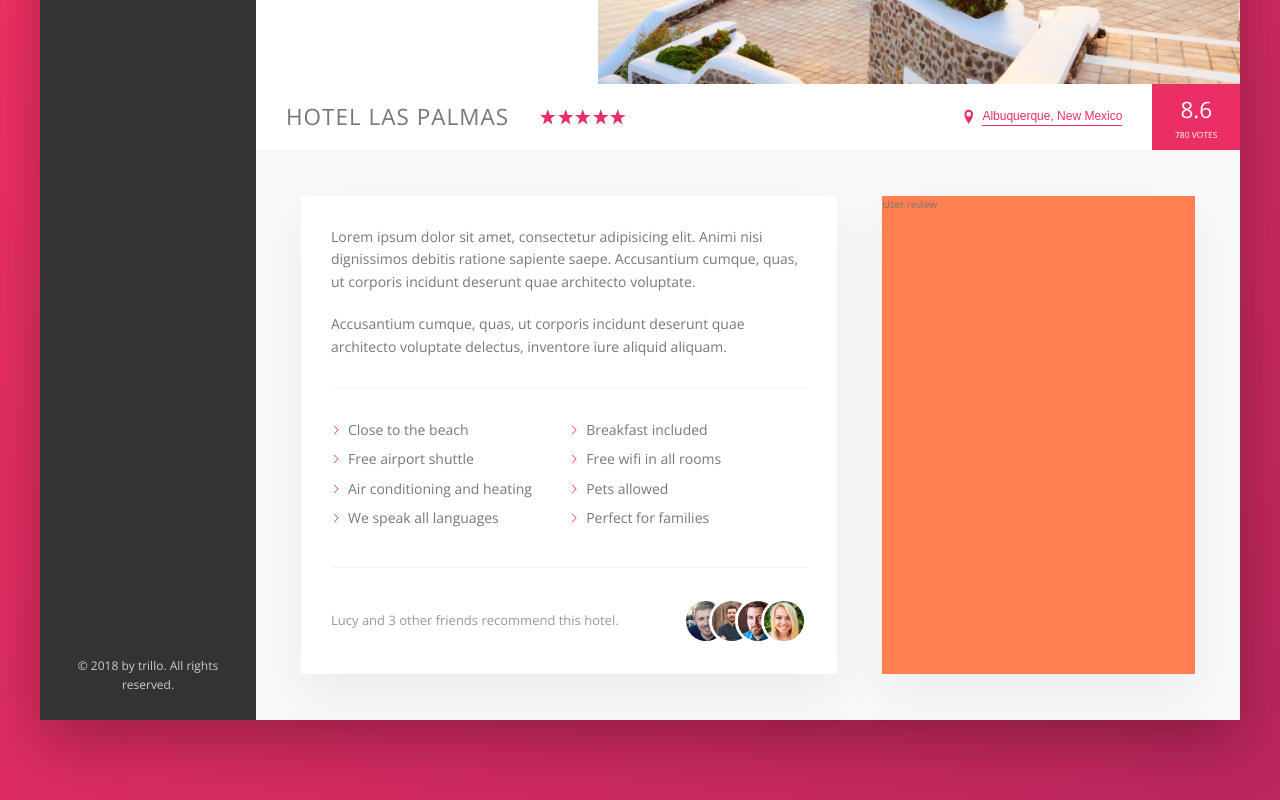
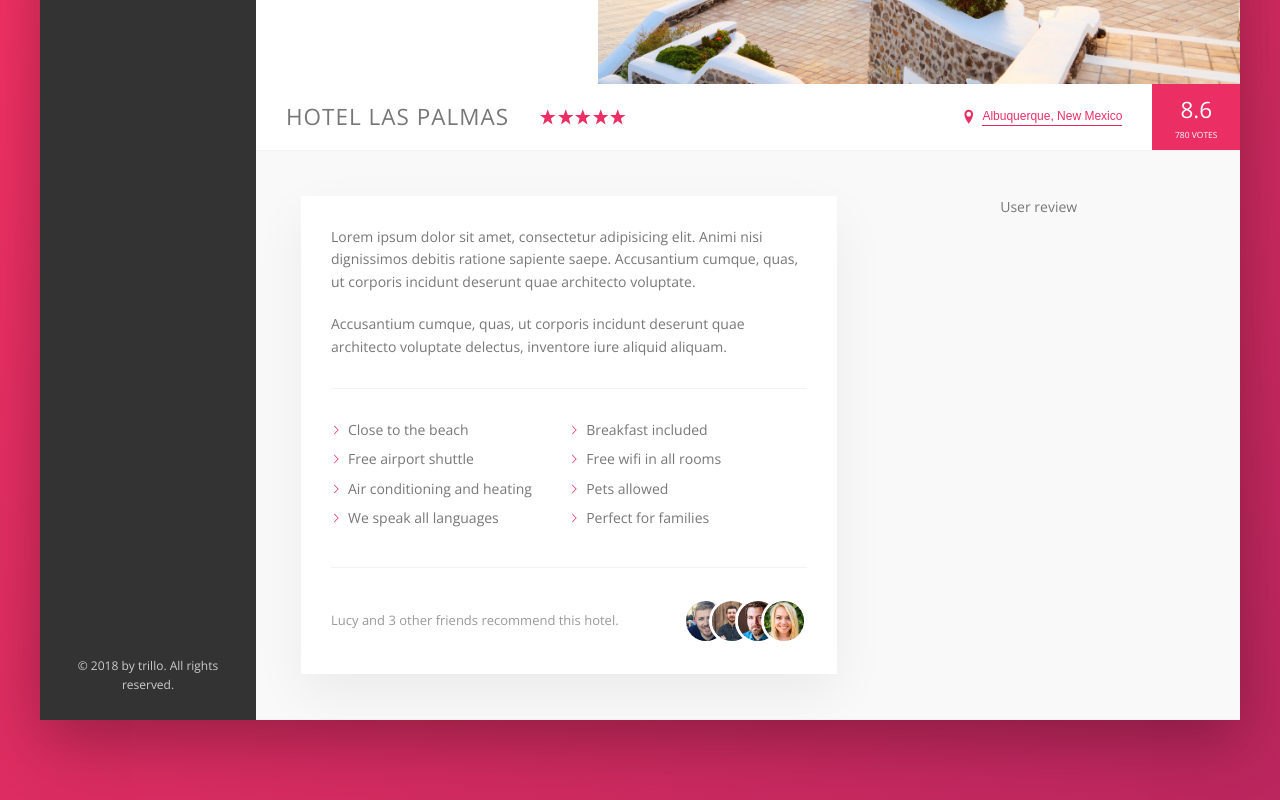
Before and after one commit to iamgraviteja/Trillo, a website: page index.html in a window 1280 px wide. Shown: the part 451-1251 px from the top of the page. Drawn offline with nearby package versions, Linux system fonts and the light colour scheme; files that its build step writes are made by us from their sources.

Commit message:
Update layout.scss
Review and description styles added

```diff
--- a/sass/_layout.scss
+++ b/sass/_layout.scss
@@ -34,6 +34,7 @@
 }
 
 .detail {
+    font-size: 1.4rem;
     padding: 4.5rem;
     background-color: var(--color-grey-light-1);
     border-bottom: var(--line);
@@ -41,7 +42,6 @@
 }
 
 .description {
-    font-size: 1.4rem;
     background-color: #fff;
     flex: 0 0 60%;
     margin-right: 4.5rem;
@@ -50,7 +50,8 @@
 }
 
 .user-reviews {
-    background-color: coral;
-    box-shadow: var(--shadow-light);
     flex: 1;
+    display: flex;
+    flex-direction: column;
+    align-items: center;
 }
```
